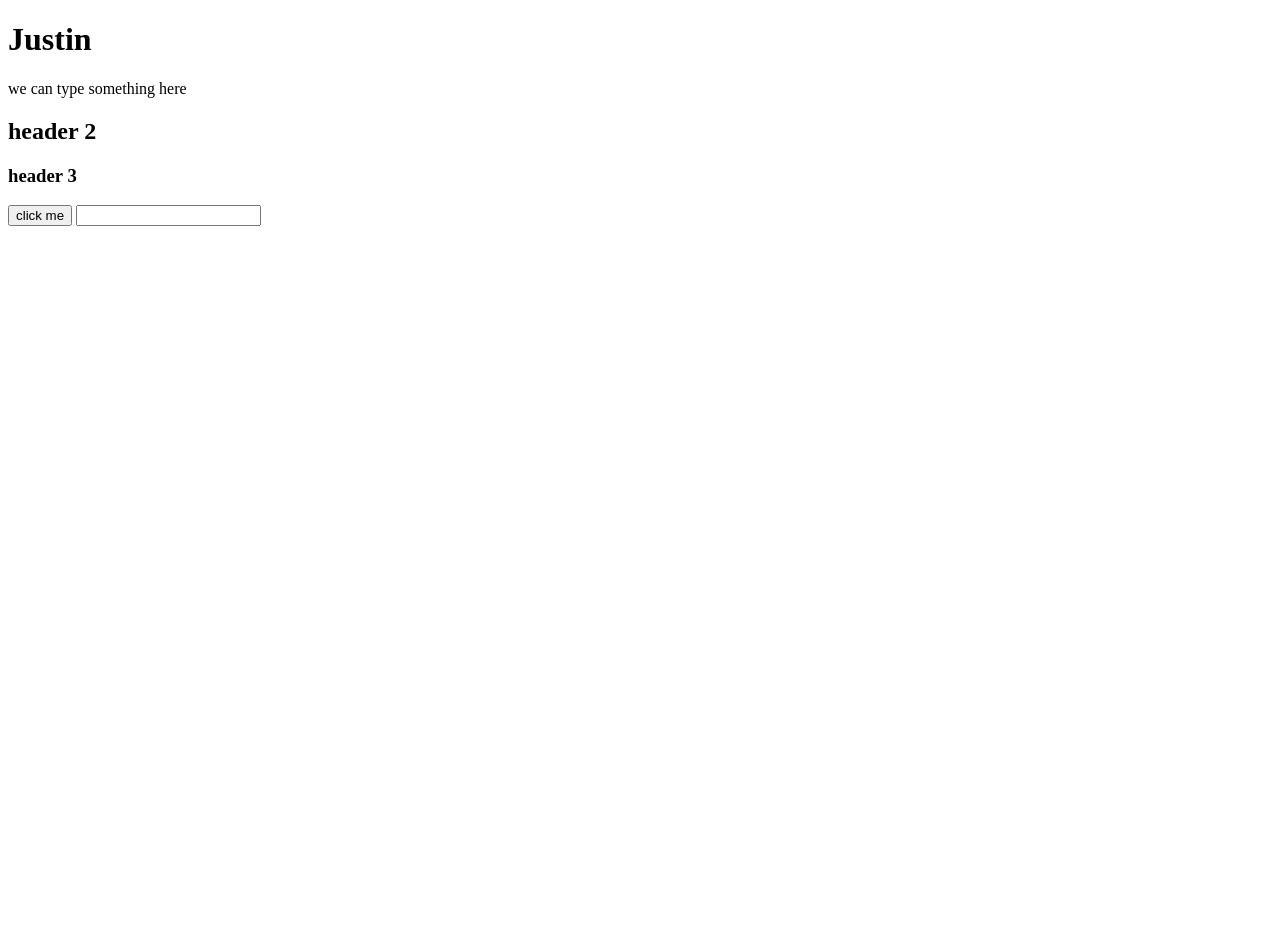
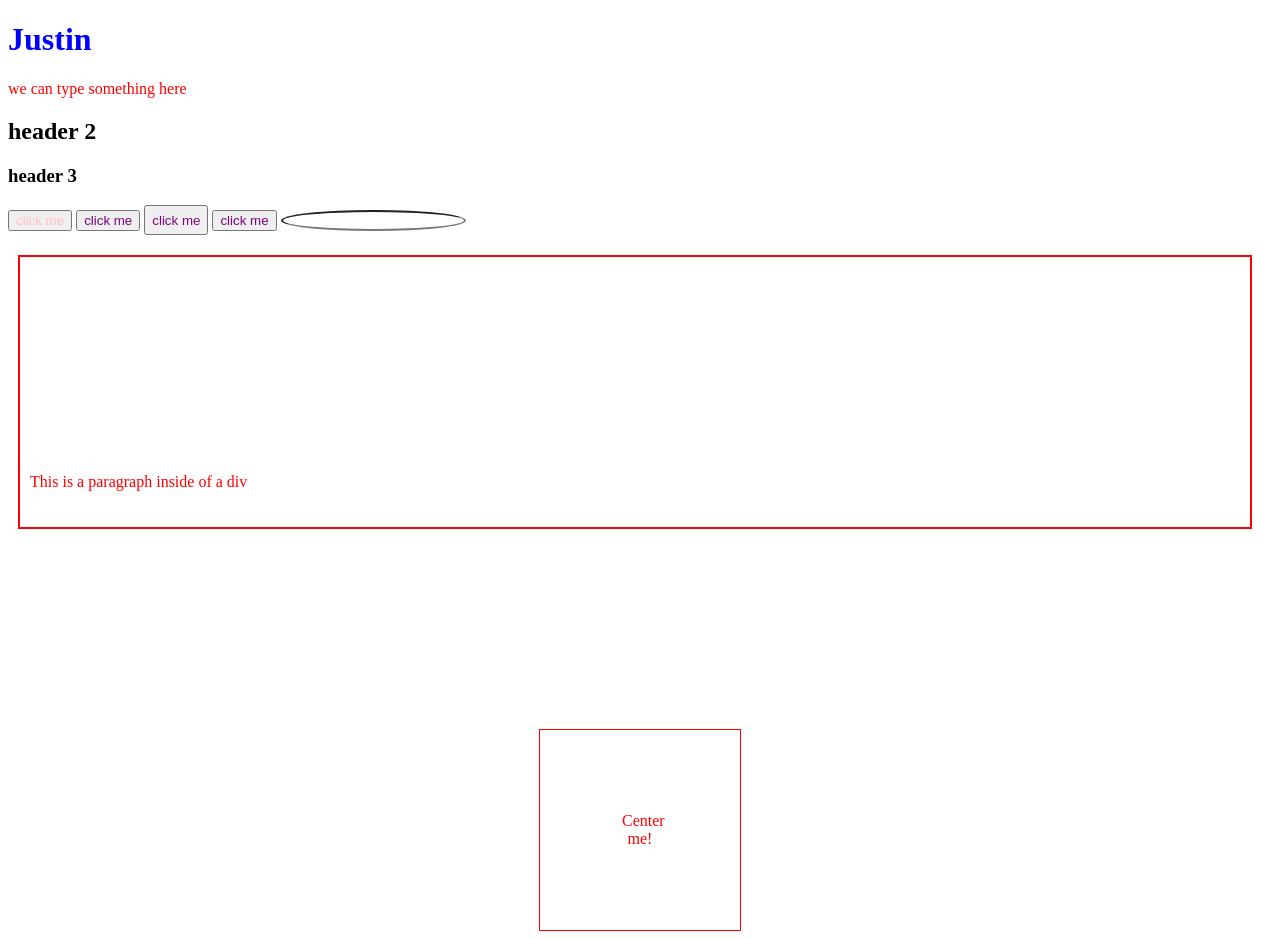
Before and after one commit to FPScoachJ/HTML-DC, a plain HTML site: page index.html in a window 1280 px wide. Before the commit the page ends 800 px from the top, so only its background shows below. Drawn offline with Linux system fonts and the light colour scheme.

Commit message:
Centering Contains and Text
Centered containers and text the old fashioned way

```diff
--- a/index.html
+++ b/index.html
@@ -1,18 +1,27 @@
 <!DOCTYPE html>
 <html lang="en">
-<head>
-    <meta charset="UTF-8">
-    <meta http-equiv="X-UA-Compatible" content="IE=edge">
-    <meta name="viewport" content="width=device-width, initial-scale=1.0">
+  <head>
+    <meta charset="UTF-8" />
+    <meta http-equiv="X-UA-Compatible" content="IE=edge" />
+    <meta name="viewport" content="width=device-width, initial-scale=1.0" />
     <title>My First HTML</title>
-</head>
-<body>
+    <link rel="stylesheet" href="styles.css" />
+  </head>
+  <body>
     <h1>Justin</h1>
     <p>we can type something here</p>
     <h2>header 2</h2>
     <h3>header 3</h3>
+    <button class="firstButton">click me</button>
     <button>click me</button>
-    <input type="text" name="" id="">
-
-</body>
+    <button class="thirdButton">click me</button>
+    <button>click me</button>
+    <input type="text" name="" id="" />
+    <div class="box">
+      <p>This is a paragraph inside of a div</p>
+    </div>
+    <div class="center">
+      <p class="pText">Center me!</p>
+    </div>
+  </body>
 </html>
--- /dev/null
+++ b/styles.css
@@ -0,0 +1,44 @@
+button {
+  color: purple;
+}
+p {
+  /* font-size: 50px; */
+  color: red;
+}
+
+h1 {
+    color: blue;
+}
+
+img {
+    height: 300px;
+}
+
+input {
+    border-radius: 50%;
+}
+/* button:first-of-type{
+    color: red;
+} */
+.firstButton{
+    color: pink;
+}
+
+.thirdButton{
+    height: 30px;
+}
+.box{
+    border: 2px red solid;
+    margin: 20px 20px 200px 10px;
+    padding: 200px 10px 20px 10px;
+}
+.center{
+    height: 200px;
+    width: 200px;
+    border: 1px solid red;
+    margin: auto;
+    text-align: center;
+}
+.pText{
+    margin: 41%;
+}
```
Also changed, not shown: 1 other file.
